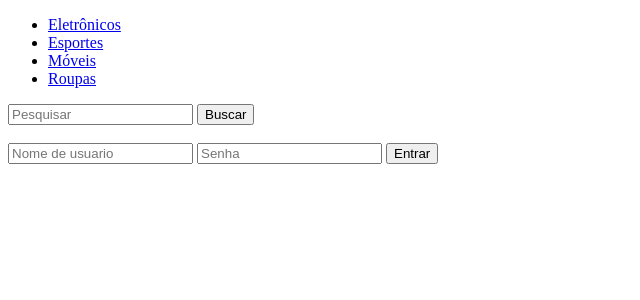
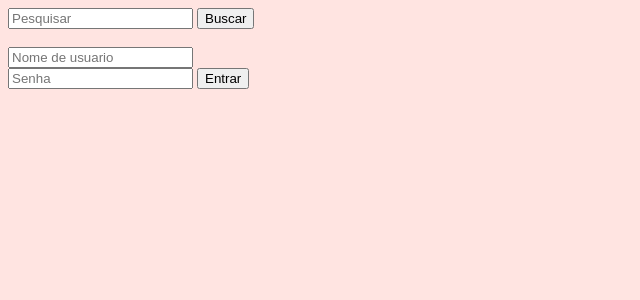
Before and after one commit to JessieXD/Lojinha_2, a PHP site: page / in a window 1280 px wide. Shown: the top 300 px of the page, without its empty margins (0-640 px from the left). Run offline with PHP 8.4, Linux system fonts and the light colour scheme; data that the repository does not hold is empty.

Commit message:
Add files via upload

```diff
--- a/app/modelos/CategoriaCrud.php
+++ b/app/modelos/CategoriaCrud.php
@@ -1,6 +1,6 @@
 <?php
 
-require 'BDConetion.php';
+require 'BDConection.php';
 require 'Categoria.php';
 
 class CategoriaCrud
@@ -17,7 +17,7 @@
 
         $categorias = $resultado->fetchAll(PDO::FETCH_CLASS,'Categoria', ['id_categoria' , ' nome_categoria', 'descricao_descricao']);
 
-        return $listaCategorias;
+        return $categorias;
     }
 
     public function getCategoria(int $id){
--- a/app/modelos/CrudCategoria.php
+++ b/app/modelos/CrudCategoria.php
@@ -23,7 +23,7 @@
 
         $categorias = $resultado->fetchAll(PDO::FETCH_ASSOC);
         foreach ($categorias as $categoria){
-            $objcat = new Categoria($categoria['id_categoria'], $categoria['nome_categoria'], $categoria['descricao_categoria']);
+            $objcat = new Categoria($categoria['id_categoria'], $categoria['nome_categoria'], $categoria['desc_categoria']);
             $listaCategorias[] = $objcat;
         }
         return $listaCategorias;
--- a/app/visoes/categorias/index.php
+++ b/app/visoes/categorias/index.php
@@ -3,11 +3,11 @@
 <h2>Listagem de Categorias </h2>
 
     <table>
-        <thead id="sexta">
+        <thead >
             <th> #</th>
             <th>nome categoria</th>
         </thead>
-        <tbody id="quinta">
+        <tbody >
         <?php foreach ($categorias as $categoria):?>
             <tr>
                 <td><?= $categoria->getId()?></td>
--- a/app/visoes/templates/cabecalho.php
+++ b/app/visoes/templates/cabecalho.php
@@ -1,6 +1,6 @@
 <html>
 
-<head id = "quarta">
+<head>
     <title></title>
     <link rel="stylesheet" href="../../assets/css/estilo.css">
 </head>
--- a/assets/css/estilo.css
+++ b/assets/css/estilo.css
@@ -6,3 +6,32 @@
     background: mistyrose;
 
 }
+#menu ul {
+    padding:0px;
+    margin:0px;
+    list-style:none;
+    width: 100%;
+    float: left;
+    white-space: nowrap;
+
+}
+#menu ul li {
+    display: inline-block;
+    padding: 2px 8px;
+    text-decoration: none;
+}
+a {
+
+    color: #4d0800;
+}
+a:hover{
+
+    background-color: #ffcccc;
+}
+
+#terça{
+
+    width: 80%;
+    padding: 12px 20px;
+    margin: 8px 0px;
+}
--- a/index.php
+++ b/index.php
@@ -1,20 +1,42 @@
+<?php
+
+require_once "app/modelos/CrudCategoria.php";
+
+
+$crud = new CrudCategoria();
+//$crud = [];
+
+//seguranca
+$codigo = filter_input(INPUT_GET, 'codigo', FILTER_VALIDATE_INT); //consulte os slides.
+
+$categorias = $crud->getCategorias();
+
+//    print_r($produto);
+//    exit();
+
+
+?>
+
 <!DOCTYPE html>
 <html>
 <head>
 	<title>
 
 	</title>
+    <link rel="stylesheet" href="assets/css/estilo.css" >
+
 </head>
-<body>
+<body id="quarta">
 
-<nav id="menu">
-    <ul>
-        <li><a href="produtos.php?categoria=1&nome=eletronicos">Eletrônicos</a></li>
-        <li><a href="produtos.php?categoria=2&nome=esportes">Esportes</a></li>
-        <li><a href="produtos.php?categoria=3&nome=moveis">Móveis</a></li>
-        <li><a href="produtos.php?categoria=4&nome=roupas">Roupas</a></li>
-    </ul>
-</nav>
+<?php foreach ($categorias as $categoria):?>
+    <nav id="menu">
+        <ul>
+            <li><a href="produtos.php?categoria=1&nome=<?= $categoria->nome ?>"><?= $categoria->nome ?></a></li>
+        </ul>
+
+    </nav>
+<?php endforeach; ?>
+
 	<form method="post" action="produtos.php">
 		<input type="text" name="busca" placeholder="Pesquisar">
 		<input type="submit" value="Buscar">
```
